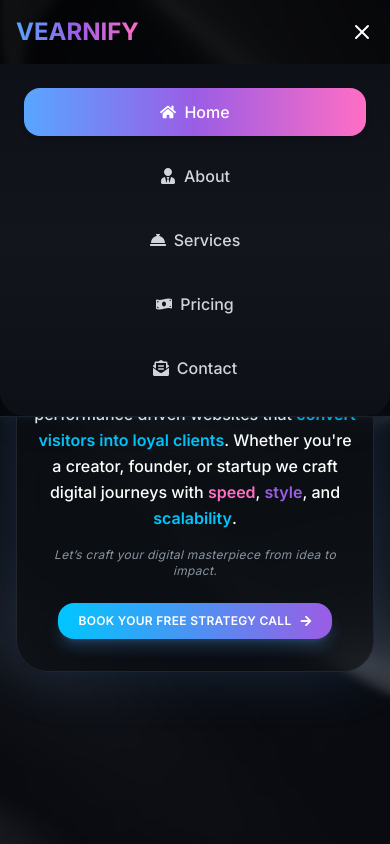
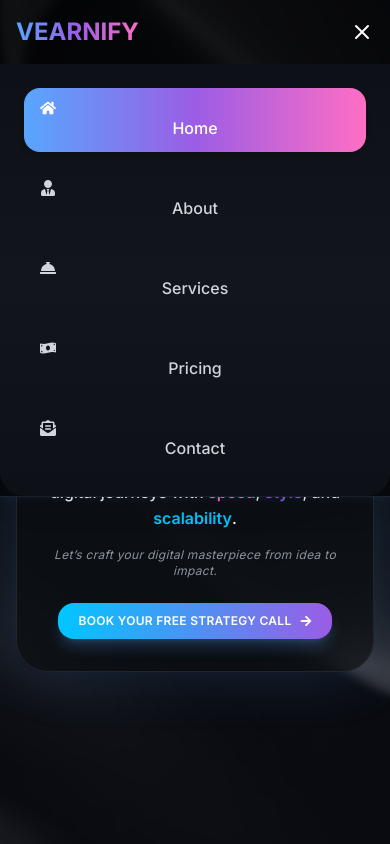
Before and after one commit to varghesegt/Vearnify, a React (Vite) app: page / in a window 390 px wide. Both pictures are taken after a click on the button "Toggle menu". Shown: the top 844 px of the page. Built offline with nearby package versions, Linux system fonts and the light colour scheme; a web font is replaced by a local one.

Commit message:
Initial commit for Vearnify landing page

```diff
--- a/src/components/Navbar.jsx
+++ b/src/components/Navbar.jsx
@@ -114,7 +114,7 @@ const Navbar = () => {
                     setActive(link.to);
                     closeMenu();
                   }}
-                  className={`block py-3 px-4 rounded-xl flex items-center justify-center gap-2 transition-all duration-300 ${
+                  className={`block py-3 px-4 rounded-xl items-center justify-center gap-2 transition-all duration-300 ${
                     active === link.to
                       ? 'bg-gradient-to-r from-[#58A6FF] via-[#9B5DE5] to-[#FF6EC4] text-white shadow-md'
                       : 'hover:text-primary hover:bg-white/10 text-gray-300'
```
Also changed, not shown: 9 other files (tests, documents, lock files or other folders).
